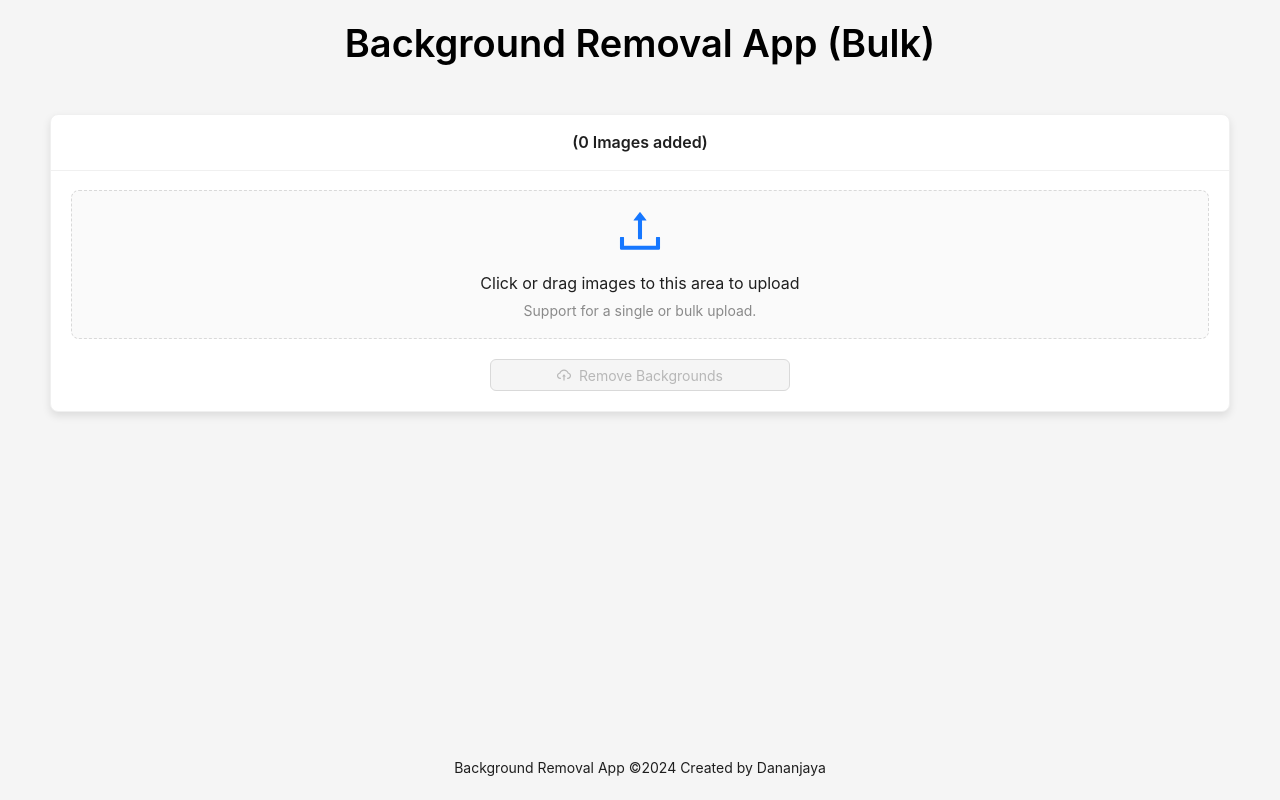
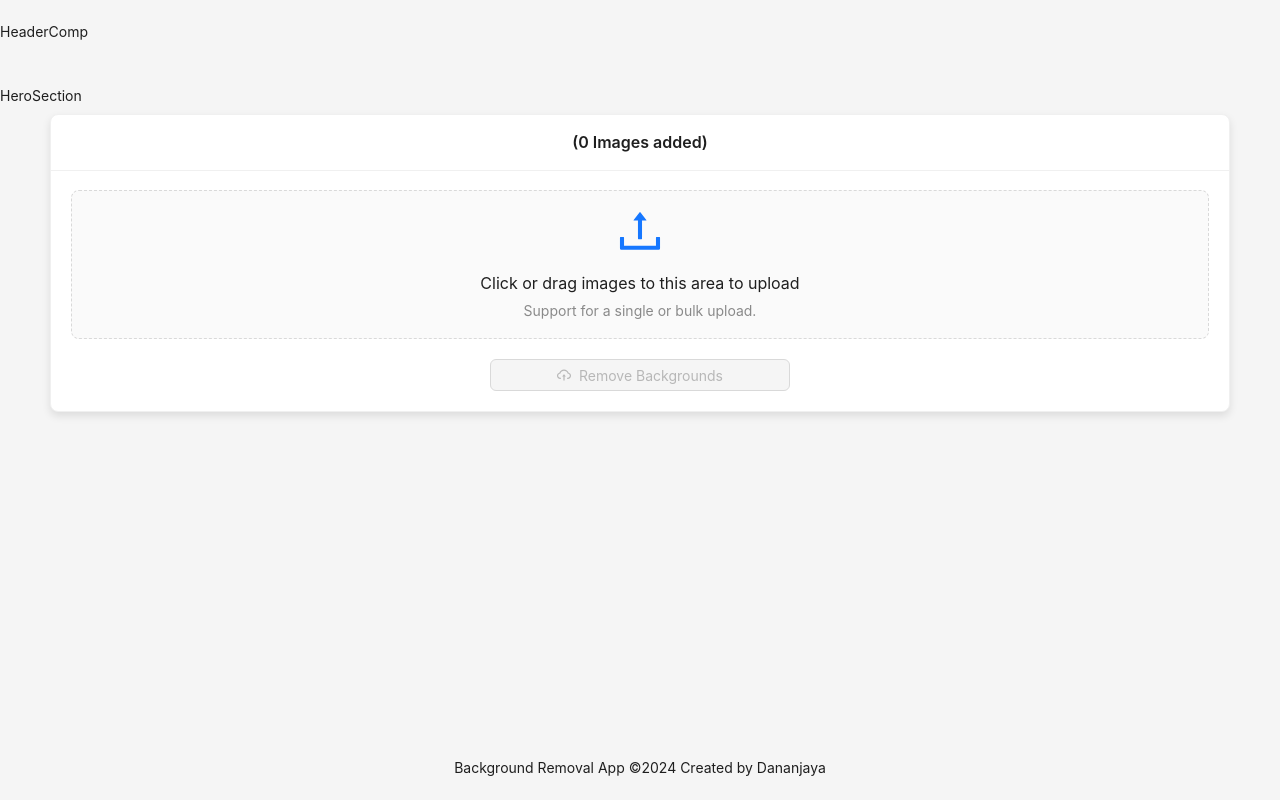
Before and after one commit to dananjayahbi/background_removal_bulk_app, a React (Vite) app in the folder frontend/: page / in a window 1280 px wide. Built offline with nearby package versions, Linux system fonts and the light colour scheme.

Commit message:
Refactor frontend UI to include HeaderComp and HeroSection components init

```diff
--- a/frontend/src/App.jsx
+++ b/frontend/src/App.jsx
@@ -20,6 +20,8 @@ import {
   DeleteOutlined,
 } from "@ant-design/icons";
 import axios from "axios";
+import HeaderComp from "./components/HeaderComp";
+import HeroSection from "./components/HeroSection";
 
 const { Header, Content, Footer } = Layout;
 const { Title } = Typography;
@@ -147,12 +149,9 @@ const App = () => {
 
   return (
       <Layout className="layout" style={{ minHeight: "100vh" }}>
-        <Header style={{ background: "transparent", padding: "0 50px" }}>
-          <Title
-            style={{ color: "black", textAlign: "center", margin: "20px 0" }}
-          >
-            Background Removal App (Bulk)
-          </Title>
+        <Header style={{ background: "transparent", padding: "0" }}>
+          <HeaderComp />
+          <HeroSection />
         </Header>
         <Content style={{ padding: isMobileView ? "0 10px" : "50px 50px" }}>
           <Row gutter={16} justify="center">
--- /dev/null
+++ b/frontend/src/components/HeaderComp.jsx
@@ -0,0 +1,9 @@
+import React from 'react'
+
+const HeaderComp = () => {
+  return (
+    <div>HeaderComp</div>
+  )
+}
+
+export default HeaderComp
--- /dev/null
+++ b/frontend/src/components/HeroSection.jsx
@@ -0,0 +1,9 @@
+import React from 'react'
+
+const HeroSection = () => {
+  return (
+    <div>HeroSection</div>
+  )
+}
+
+export default HeroSection
```
